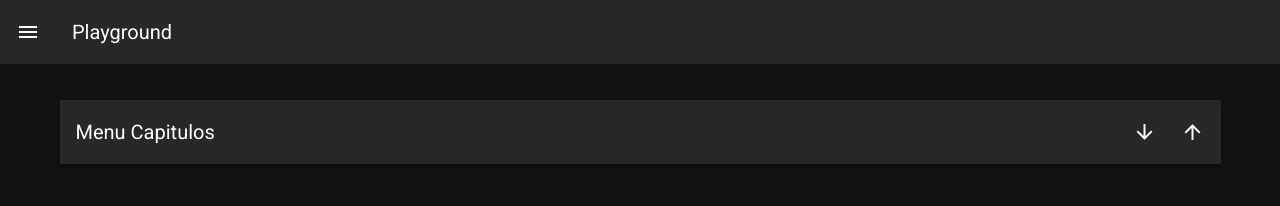
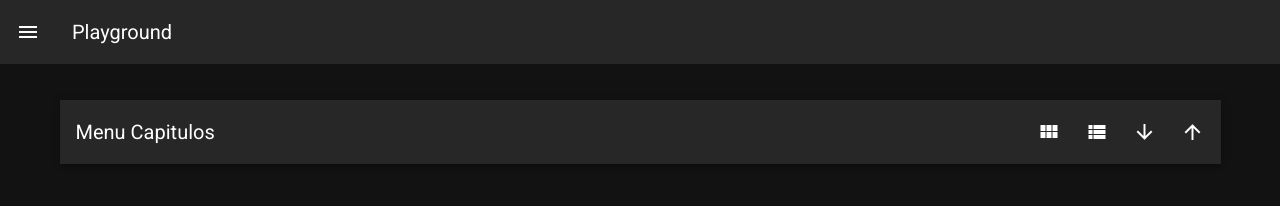
Before and after one commit to LuizRick/playground, a Vue app: page /mangaslivre/chapters in a window 1280 px wide. Shown: the top 206 px of the page. Built offline with nearby package versions, Linux system fonts and the light colour scheme.

Commit message:
icones de cards e lista

```diff
--- a/src/views/mangaslivre/MangaChapters.vue
+++ b/src/views/mangaslivre/MangaChapters.vue
@@ -6,6 +6,12 @@
           <v-toolbar>
             <v-toolbar-title>Menu Capitulos</v-toolbar-title>
             <div class="flex-grow-1"></div>
+            <v-btn icon>
+              <v-icon>mdi-view-module</v-icon>
+            </v-btn>
+            <v-btn icon>
+              <v-icon>mdi-view-list</v-icon>
+            </v-btn>
             <v-btn icon @click="orderType = 'desc'" class="active">
               <v-icon>mdi-arrow-down</v-icon>
             </v-btn>
@@ -25,7 +31,7 @@
             </v-img>
             <v-card-title>Capitulo: {{chapter.number}}</v-card-title>
             <v-card-text>
-              <div>Data: {{chapter.date}}</div>
+              <div>Data publicação: {{chapter.date}}</div>
             </v-card-text>
             <v-card-actions>
               <v-btn color="primary" text @click="readChapter(chapter)">Ler</v-btn>
```
